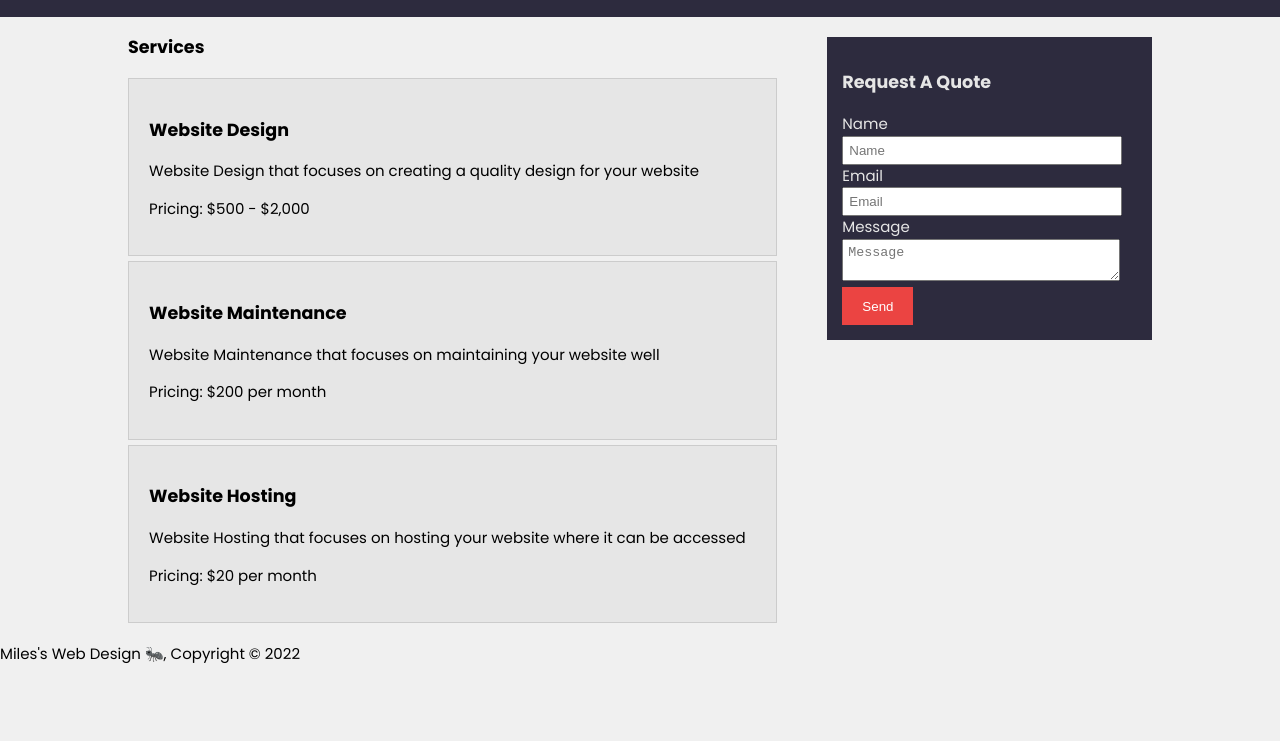
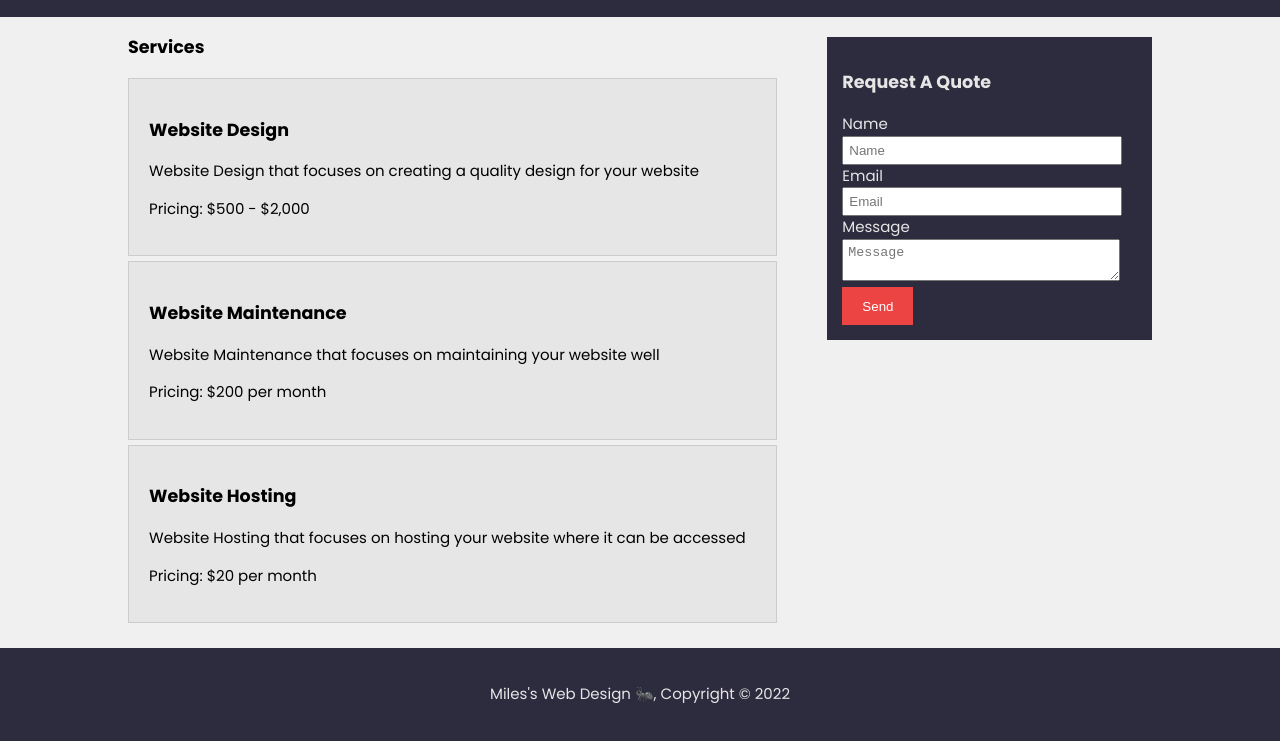
Before and after one commit to mcrane0/FullWebpage, a plain HTML site: page index.html in a window 1280 px wide. Shown: the part 1273-2014 px from the top of the page. Before the commit the page ends 1954 px from the top, so only its background shows below. Drawn offline with Linux system fonts and the light colour scheme.

Commit message:
styled footer

```diff
--- a/style.css
+++ b/style.css
@@ -222,3 +222,12 @@ i {
     padding: 5px;
     width: 90%;
 }
+
+/* Footer */
+footer {
+    background-color: #2d2b3e;
+    color: #e6e6e6;
+    padding: 20px;
+    text-align: center;
+    margin-top: 20px;
+}
```
